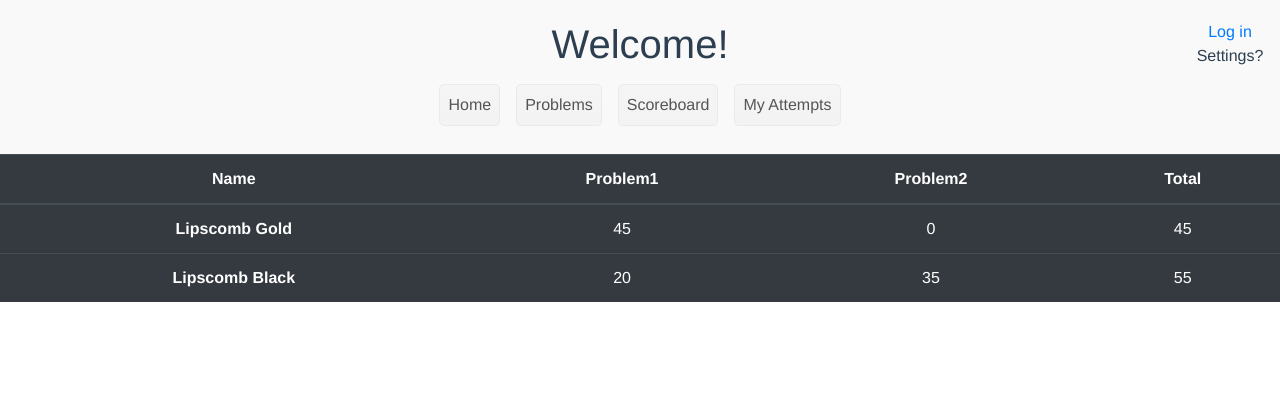
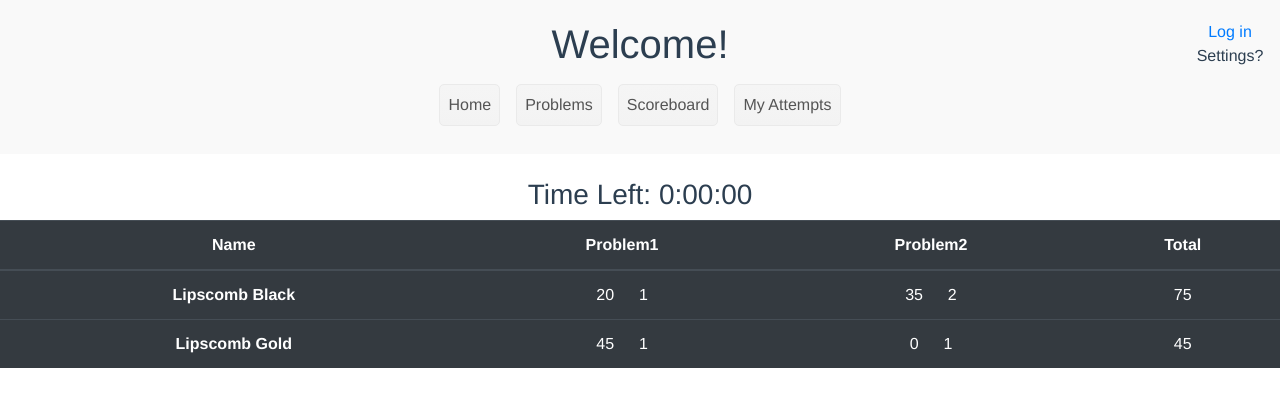
Before and after one commit to Addisonbean/Contest, a Vue app in the folder client/: page /scoreboard in a window 1280 px wide. Shown: the top 406 px of the page. Built offline with nearby package versions, Linux system fonts and the light colour scheme; no server answers.

Commit message:
Updated Scoreboard to use better functions

```diff
--- a/client/src/pages/Home.vue
+++ b/client/src/pages/Home.vue
@@ -1,8 +1,5 @@
 <template>
 	<div>
-	<p>
-	Test
-	</p>
 	</div>
 </template>
 
--- a/client/src/pages/Scoreboard.vue
+++ b/client/src/pages/Scoreboard.vue
@@ -1,4 +1,9 @@
 <template>
+  <div>
+    <div>
+      <br>
+      <h3>Time Left: 0:00:00</h3> <!--TODO: Implement Timer-->
+    </div>
     <div>
     <table class="table table-dark">
       <thead>
@@ -12,14 +17,15 @@
       <tbody>
         <tr v-for = "user in sortedTeams" v-bind:key="user.id">
           <th scope="row">{{ user.userName }}</th>
-          <td v-for = "value in user.problems" v-bind:key="value"> <!--TODO: Change value to a unique key-->
-            {{ value }}
+          <td v-for = "value in user.problems" v-bind:key="value.name">
+            {{ value.minutes }} <span class=spacer></span> {{ value.tries }}
           </td>
-          <td>{{ user.total }}</td>
+          <td>{{ totalMinutes(user) }}</td>
         </tr>
       </tbody>
     </table>
     </div>
+  </div>
 </template>
 
 <script>
@@ -32,38 +38,76 @@ export default {
                     id: 0,
                     userName: 'Lipscomb Gold',
                     problems: [
-                        45,//Problem1[TimeTaken,Solved?]
-                        0,//Problem2
+						{
+							name: "Problem1",
+							minutes: 45,
+							tries: 1,
+							solved: true,
+						},
+						{
+							name: "Problem2",
+							minutes: 0,
+							tries: 1,
+							solved: false,
+						},
                     ],
-                    total: 45,
                 },
                 {
                     id: 1,
                     userName: 'Lipscomb Black',
                     problems: [
-                        20,//Problem1[TimeTaken,Solved?]
-                        35,//Problem2
+						{
+							minutes: 20,
+							tries: 1,
+							solved: true,
+						},
+						{
+							minutes: 35,
+							tries: 2,
+							solved: true,
+						},
                     ],
-                    total: 55,
                 },
             ],
         };
     },
     methods: {
-        sort: function() {
-
-        },
+		totalMinutes: function(user) {
+			let total = 0;
+			console.log(user)
+			for (let problem of user.problems){
+				if(problem.solved){
+					if(problem.tries > 1) {
+						total += (problem.tries-1)*20 + problem.minutes;
+					}
+					else{
+						total += problem.minutes;
+					}
+				}
+				console.log(problem);
+			}
+			return total;
+		},
+		totalSolved: function(user) {
+			let total = 0;
+			for (let problem of user.problems){
+				if(problem.solved){
+					total++;
+				}
+			}
+			return total;
+		},
     },
     computed: {
         sortedTeams: function() {
-			let users2 = this.users.slice();
-            return users2.sort(function (user1, user2) {
-                if(user1.numSolved > user2.numSolved)
+            let users2 = this.users.slice();
+            return users2.sort((user1, user2) => {
+                if(this.totalSolved(user1) > this.totalSolved(user2))
+                    return -1
+                else if(this.totalSolved(user1) < this.totalSolved(user2))
                     return 1
-                else if(user1.numSolved < user2.numSolved)
-                    return -1
                 else
-                    return(user1.timeSpent - user2.timeSpent)
+                    return(this.totalMinutes(user1) - this.totalMinutes(user2))
             });
         },
     },
@@ -74,4 +118,8 @@ export default {
 h2 {
     text-align: center;
 }
+.spacer{
+	display: inline-block;
+	width: 16px;
+}
 </style>
```
